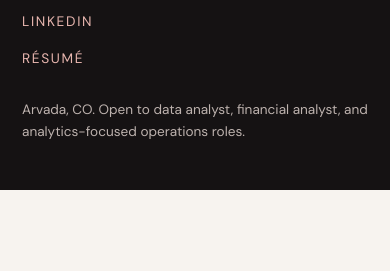
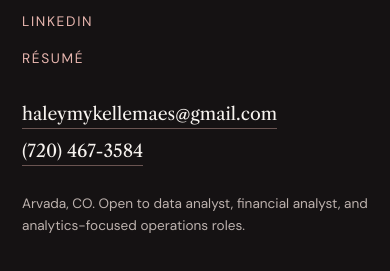
Before and after one commit to haleymaes/haleymaes.github.io, a plain HTML site: page index.html in a window 390 px wide. Shown: the part 7761-8032 px from the top of the page. Before the commit the page ends 7951 px from the top, so only its background shows below. Drawn offline with nearby package versions, Linux system fonts and the light colour scheme; a web font is replaced by a local one.

Commit message:
Add email and phone to the contact footer
Both footers (homepage and the Apple Music page) now list the email and
phone number from the résumé as mailto/tel links.

```diff
--- a/index.html
+++ b/index.html
@@ -150,6 +150,10 @@
           <li><a href="assets/Haley-Maes-Resume.pdf" target="_blank" rel="noopener">Résumé<span class="orbit-sr"> (PDF)</span></a></li>
         </ul>
       </div>
+      <ul class="footer__contact">
+        <li><a href="mailto:haleymykellemaes@gmail.com">haleymykellemaes@gmail.com</a></li>
+        <li><a href="tel:+17204673584">(720) 467-3584</a></li>
+      </ul>
       <p class="fine">Arvada, CO. Open to data analyst, financial analyst, and analytics-focused operations roles.</p>
     </div>
   </footer>
--- a/orbit.css
+++ b/orbit.css
@@ -605,6 +605,9 @@ h2 { margin: 0; font: 400 clamp(2.4rem, 4.6vw, 4rem)/1.04 var(--serif); letter-s
 .footer__links { display: flex; gap: 24px; margin: 0; padding: 0; list-style: none; }
 .footer__links a { font-size: 0.86rem; letter-spacing: 0.12em; text-transform: uppercase; text-decoration: none; color: var(--card-rose); }
 .footer__links a:hover { color: var(--paper); }
+.footer__contact { display: flex; flex-wrap: wrap; gap: 10px 36px; margin: 30px 0 0; padding: 0; list-style: none; }
+.footer__contact a { padding-bottom: 3px; border-bottom: 1px solid rgba(232, 182, 175, 0.4); font: 400 clamp(1.1rem, 1.7vw, 1.35rem)/1.3 var(--serif); color: var(--paper); text-decoration: none; overflow-wrap: anywhere; }
+.footer__contact a:hover { border-color: var(--card-rose); color: var(--card-rose); }
 .footer .fine { margin-top: 28px; font-size: 0.85rem; color: var(--card-muted); }
 .footer :focus-visible { outline-color: var(--paper); }
 
```
Also changed, not shown: music/index.html (+4 -0 lines).
